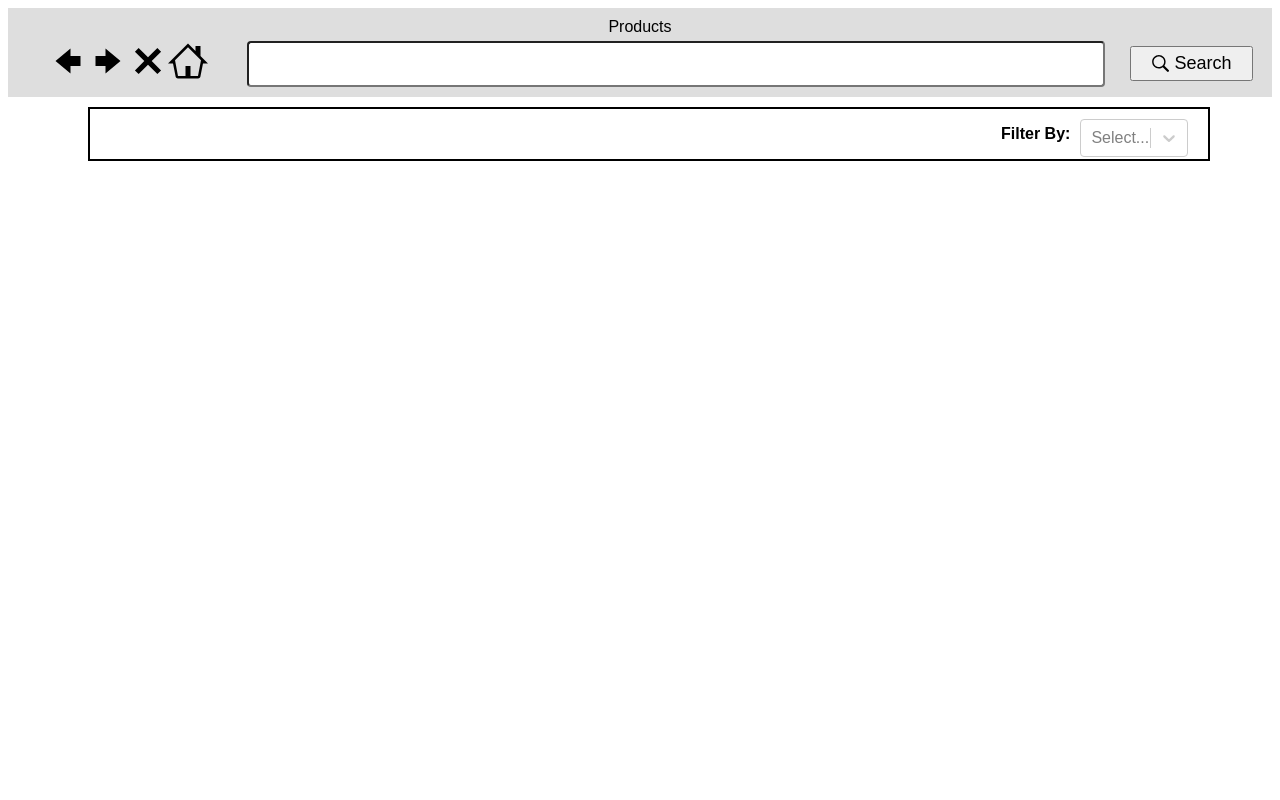
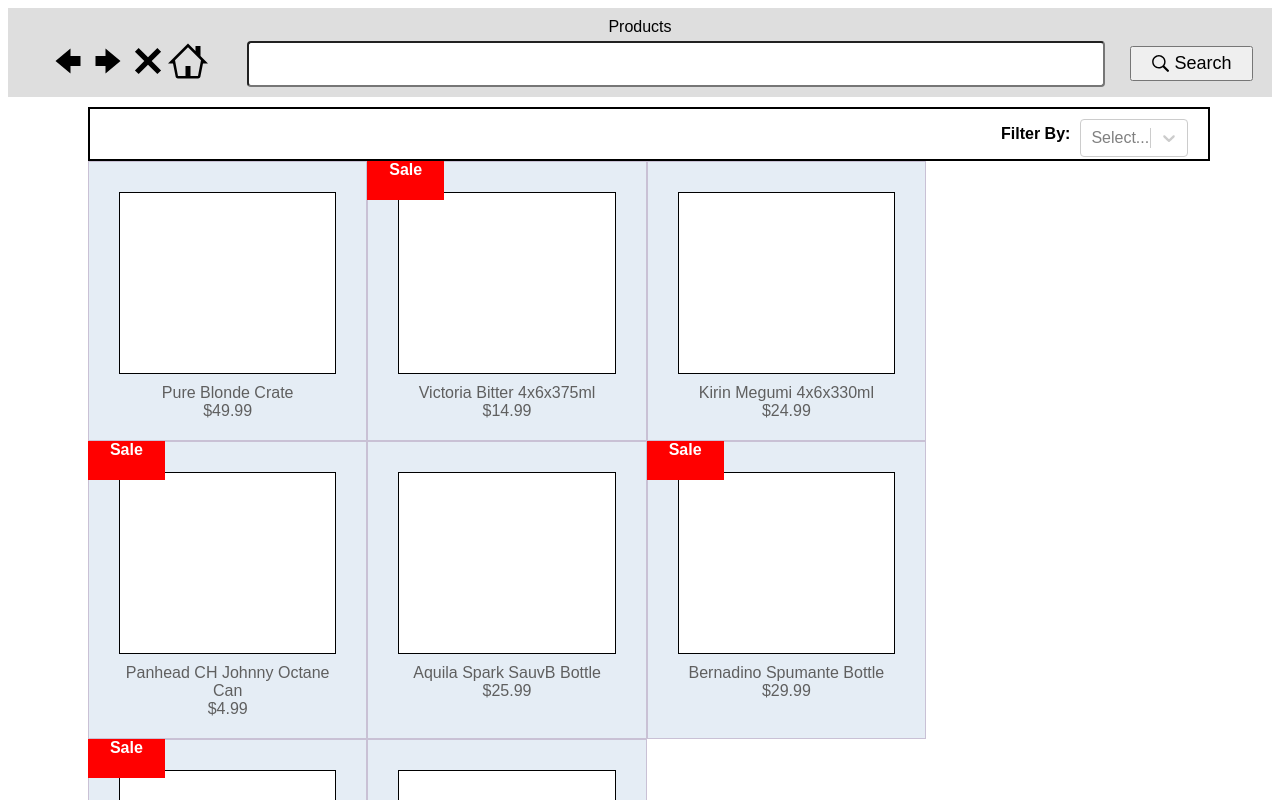
Before and after one commit to nancy-3105/Liquor-shop, a React (Create React App) app: page / in a window 1280 px wide. Shown: the top 800 px of the page. Built offline with nearby package versions, Linux system fonts and the light colour scheme.

Commit message:
New UI - Added the Design for the Products Grid with the static products displayed

```diff
--- a/src/App.js
+++ b/src/App.js
@@ -4,6 +4,7 @@
 import { GoArrowRight, GoArrowLeft, GoX, GoHome } from "react-icons/go";
 import { Search } from "../src/components/Search";
 import { Filter } from "../src/components/Filter";
+import { ProductsGrid } from "../src/components/ProductsGrid";
 
 const AppContainer = styled.div`
   font-family: sans-serif;
@@ -59,6 +60,7 @@
         </ProductSearchConatiner>
       </HeaderWrapper>
       <Filter />
+      <ProductsGrid />
     </AppContainer>
   );
 }
--- /dev/null
+++ b/src/components/ProductsGrid.js
@@ -0,0 +1,93 @@
+import React from "react";
+import styled from "styled-components";
+import { device } from "../constants/theme";
+import { Products } from "../constants/productsFixture";
+
+const Container = styled.div`
+  margin-bottom: 1rem;
+  display: block;
+  padding: 0 40px;
+  @media ${device.tablet} {
+    margin: 0 40px;
+  }
+`;
+const Row = styled.div`
+  display: flex;
+  flex-wrap: wrap;
+  margin-bottom: 1rem;
+  flex-direction: column;
+  justify-content: flex-start;
+  @media ${device.tablet} {
+    flex-direction: row;
+  }
+`;
+const Col = styled.div`
+  padding: 20px;
+  background-color: #e5edf5;
+  border: 1px solid #c9c1d5;
+  color: #5f5f5f;
+  height: auto;
+  @media ${device.tablet} {
+    width: 16.5%;
+  }
+  @media ${device.laptop} {
+    width: 21.5%;
+  }
+`;
+const ProductDetails = styled.div``;
+
+const ProductImage = styled.div`
+  border: 1px solid black;
+  height: 150px;
+  margin: 10px 30px;
+  background-color: #fff;
+
+  @media ${device.tablet} {
+    height: 65px;
+    margin: 10px 10px;
+  }
+  @media ${device.laptop} {
+    height: 180px;
+  }
+`;
+
+const SaleTag = styled.div`
+  width: 20%;
+  position: absolute;
+  margin-left: -21px;
+  margin-top: -21px;
+  height: 39px;
+  background-color: red;
+  color: #fff;
+  font-weight: 900;
+  @media ${device.tablet} {
+    width: 6%;
+  }
+`;
+const ProductName = styled.div``;
+const ProductPrice = styled.div``;
+
+export const ProductsGrid = () => {
+  return (
+    <Container>
+      <Row>
+        {Products.map((product, i) => (
+          <Col key={i}>
+            {product.isSale && (
+              <SaleTag data-ref="product-sale-tag"> Sale </SaleTag>
+            )}
+            <ProductImage data-ref="product-image" />
+            <ProductDetails data-ref="product-details">
+              <ProductName data-ref="product-name">
+                {product.productName}
+              </ProductName>
+              <ProductPrice data-ref="product-price">
+                {product.price}
+              </ProductPrice>
+            </ProductDetails>
+          </Col>
+        ))}
+      </Row>
+    </Container>
+  );
+};
--- /dev/null
+++ b/src/constants/productsFixture.js
@@ -0,0 +1,66 @@
+export const Products = [
+  {
+    index: 0,
+    isSale: false,
+    price: "$49.99",
+    productImage: "Product_1.jpeg",
+    productName: "Pure Blonde Crate",
+    type: "Beer"
+  },
+  {
+    index: 1,
+    isSale: true,
+    price: "$14.99",
+    productImage: "Product_2.jpeg",
+    productName: "Victoria Bitter 4x6x375ml",
+    type: "Beer"
+  },
+  {
+    index: 2,
+    isSale: false,
+    price: "$24.99",
+    productImage: "Product_3.jpeg",
+    productName: "Kirin Megumi 4x6x330ml",
+    type: "Beer"
+  },
+  {
+    index: 3,
+    isSale: true,
+    price: "$4.99",
+    productImage: "Product_4.jpeg",
+    productName: "Panhead CH Johnny Octane Can",
+    type: "Beer"
+  },
+  {
+    index: 4,
+    isSale: false,
+    price: "$25.99",
+    productImage: "Product_5.jpeg",
+    productName: "Aquila Spark SauvB Bottle",
+    type: "Wine"
+  },
+  {
+    index: 5,
+    isSale: true,
+    price: "$29.99",
+    productImage: "Product_6.jpeg",
+    productName: "Bernadino Spumante Bottle",
+    type: "Wine"
+  },
+  {
+    index: 6,
+    isSale: true,
+    price: "$69.99",
+    productImage: "Product_7.jpeg",
+    productName: "Grey Goose Orginal 10x12x50ml",
+    type: "Spirits"
+  },
+  {
+    index: 7,
+    isSale: false,
+    price: "$49.99",
+    productImage: "Product_8.jpeg",
+    productName: "Scrumpy RBerry 6x1.25L",
+    type: "Cider"
+  }
+];
```
